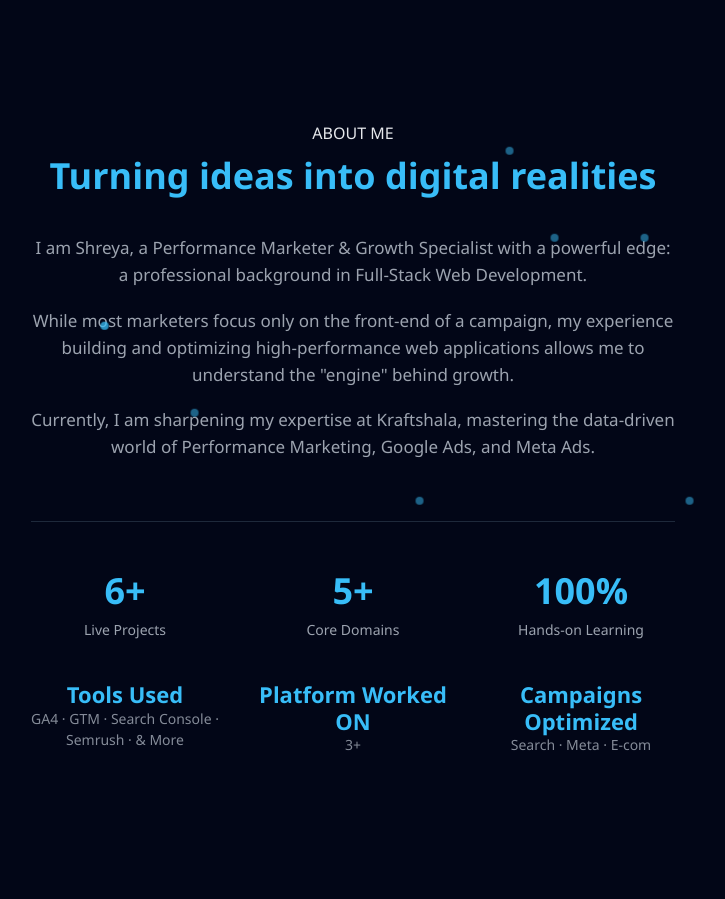
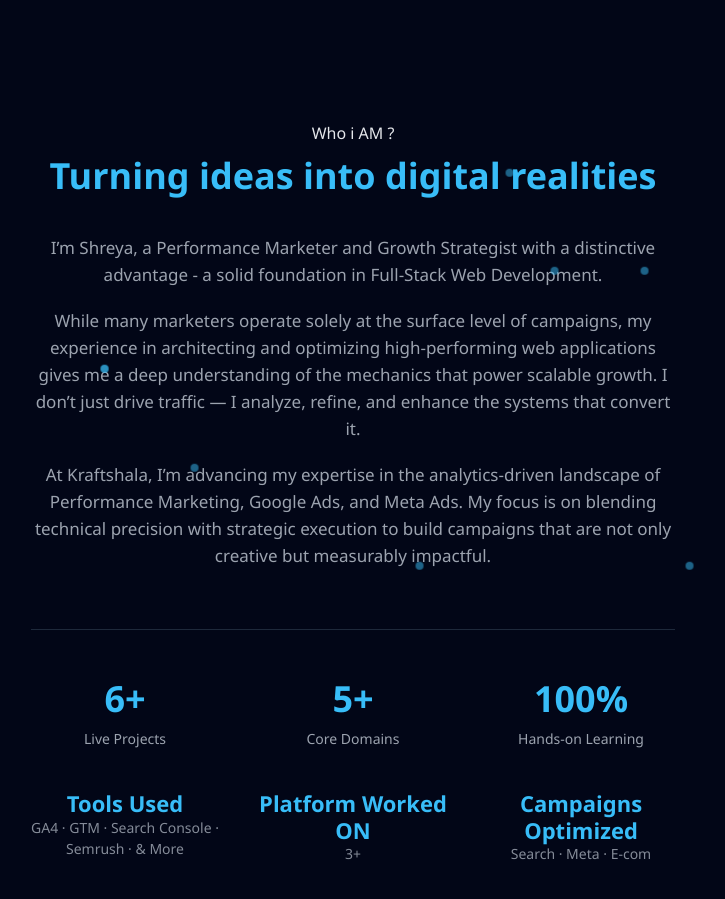
Before and after one commit to nitinnk03/portfolio, a plain HTML site: page index.html in a window 1280 px wide. Shown: the part 1000-1899 px from the top of the page, without its empty margins (287-1012 px from the left). Drawn offline with Linux system fonts and the light colour scheme.

Commit message:
Add files via upload

```diff
--- a/index.html
+++ b/index.html
@@ -115,7 +115,7 @@
     <div class="floating-node" style="top:50%; left:30%"></div>
 <div class="floating-node" style="top:20%; left:65%"></div>
 
-    <p class="about-label">ABOUT ME</p>
+    <p class="about-label">Who i AM ?</p>
 
     <h2 class="about-heading">
       Turning ideas into <span>digital realities</span>
@@ -123,19 +123,19 @@
 
     <div class="about-content">
       <p>
-        I am Shreya, a Performance Marketer & Growth Specialist with a powerful edge:
-        a professional background in Full-Stack Web Development.
+        I’m Shreya, a Performance Marketer and Growth Strategist with a distinctive advantage -
+        a solid foundation in Full-Stack Web Development.
+
       </p>
 
       <p>
-        While most marketers focus only on the front-end of a campaign, my
-        experience building and optimizing high-performance web applications
-        allows me to understand the "engine" behind growth.
+        While many marketers operate solely at the surface level of campaigns, my experience in architecting and optimizing high-performing web applications gives me a deep understanding of the mechanics that power scalable growth.
+        I don’t just drive traffic — I analyze, refine, and enhance the systems that convert it.
       </p>
 
       <p>
-        Currently, I am sharpening my expertise at Kraftshala, mastering the
-        data-driven world of Performance Marketing, Google Ads, and Meta Ads.
+        At Kraftshala, I’m advancing my expertise in the analytics-driven landscape of Performance Marketing, Google Ads, and Meta Ads.
+        My focus is on blending technical precision with strategic execution to build campaigns that are not only creative but measurably impactful.
       </p>
 
     </div>
```
